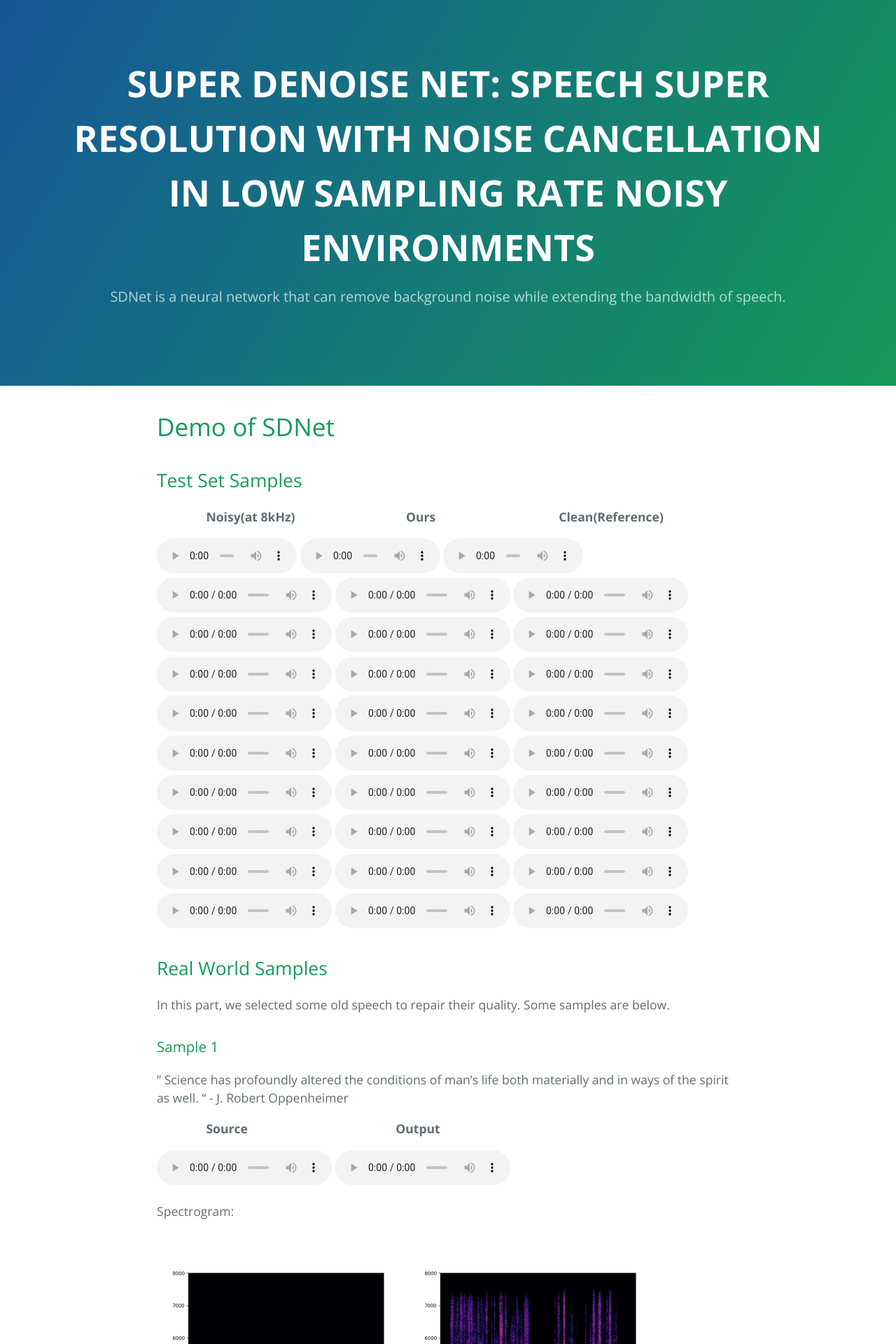
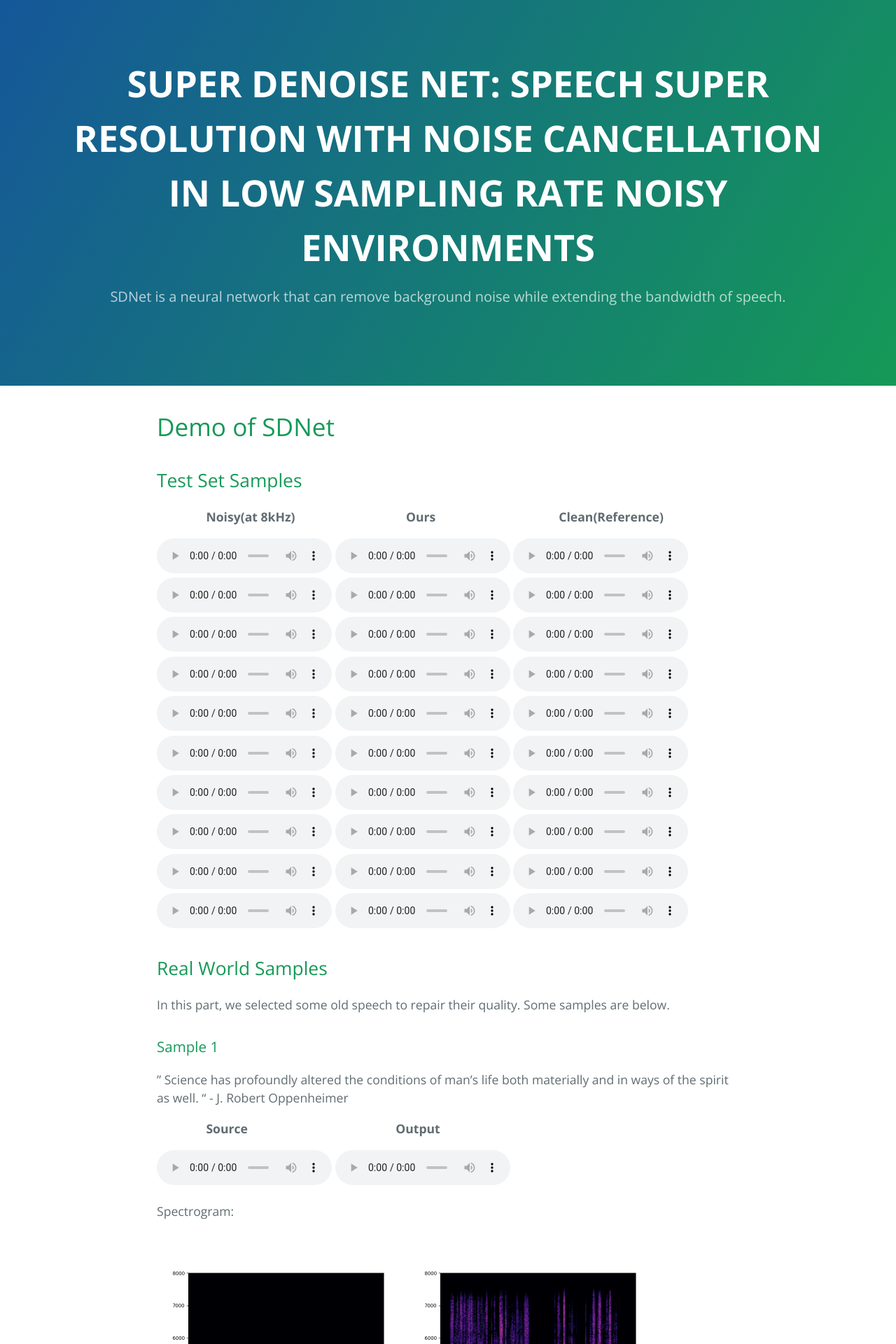
Before and after one commit to sdnetdemo/sdnetdemo.github.io, a Jekyll site: the page built from index.md, in a window 1280 px wide. Shown: the top 1920 px of the page at 70% size. Built offline with Jekyll 4.4.1, drawn with Linux system fonts in a browser that asks for light colours; our own code applies the rules of GitHub Pages for plain Markdown files.

Commit message:
Update index.md

```diff
--- a/index.md
+++ b/index.md
@@ -8,7 +8,7 @@
 
 &emsp;&emsp;&emsp;&emsp;**Noisy(at 8kHz)**&emsp;&emsp;&emsp;&emsp;&emsp;&emsp;&emsp;&emsp;&emsp;**Ours**&emsp;&emsp;&emsp;&emsp;&emsp;&emsp;&emsp;&emsp;&emsp;&emsp;**Clean(Reference)**
 
-<audio controls="" style="width: 200px; height: 50px"><source src="data/noisy/1.wav" type="audio/wav"></audio><audio controls="" style="width: 200px; height: 50px"><source src="data/predict/1.wav" type="audio/wav"></audio><audio controls="" style="width: 200px; height: 50px"><source src="data/clean/1.wav" type="audio/wav"></audio>
+<audio controls="" style="width: 250px; height: 50px"><source src="data/noisy/1.wav" type="audio/wav"></audio><audio controls="" style="width: 250px; height: 50px"><source src="data/predict/1.wav" type="audio/wav"></audio><audio controls="" style="width: 250px; height: 50px"><source src="data/clean/1.wav" type="audio/wav"></audio>
 
 <audio controls="" style="width: 250px; height: 50px"><source src="data/noisy/2.wav" type="audio/wav"></audio><audio controls="" style="width: 250px; height: 50px"><source src="data/predict/2.wav" type="audio/wav"></audio><audio controls="" style="width: 250px; height: 50px"><source src="data/clean/2.wav" type="audio/wav"></audio>
 
```
